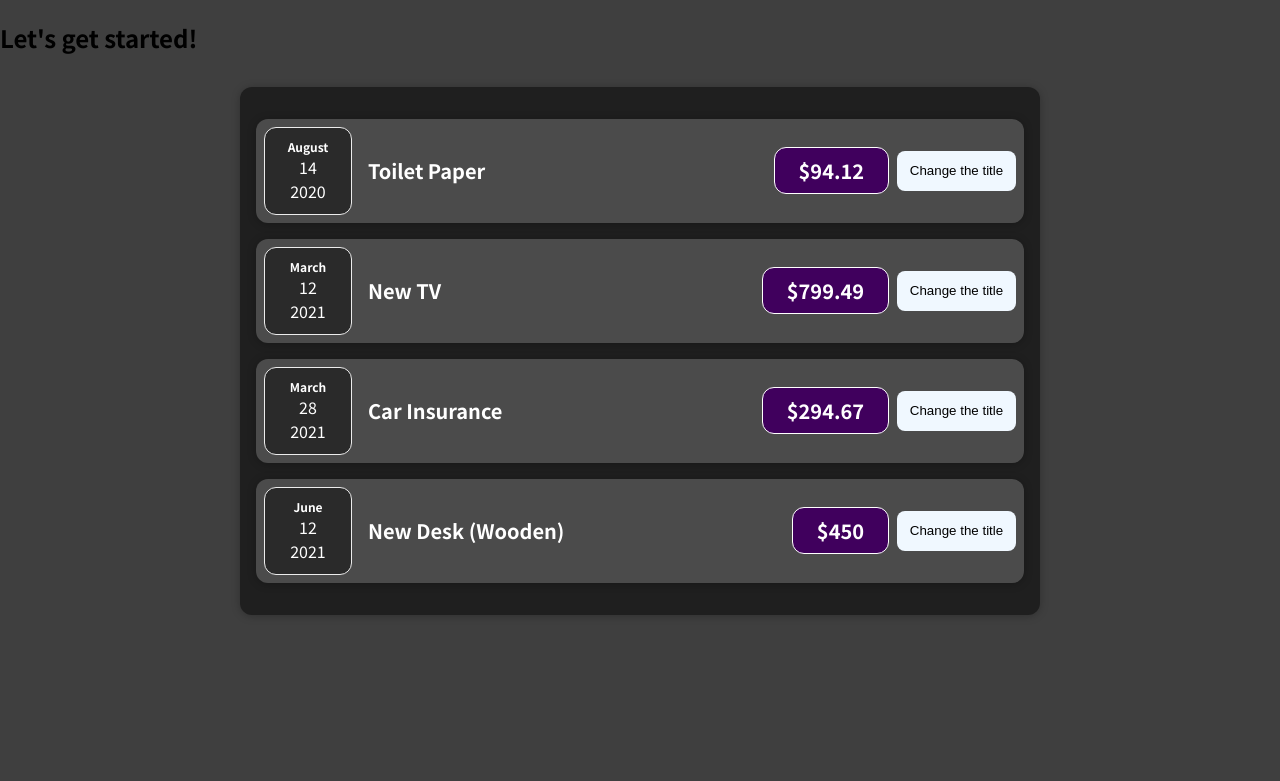
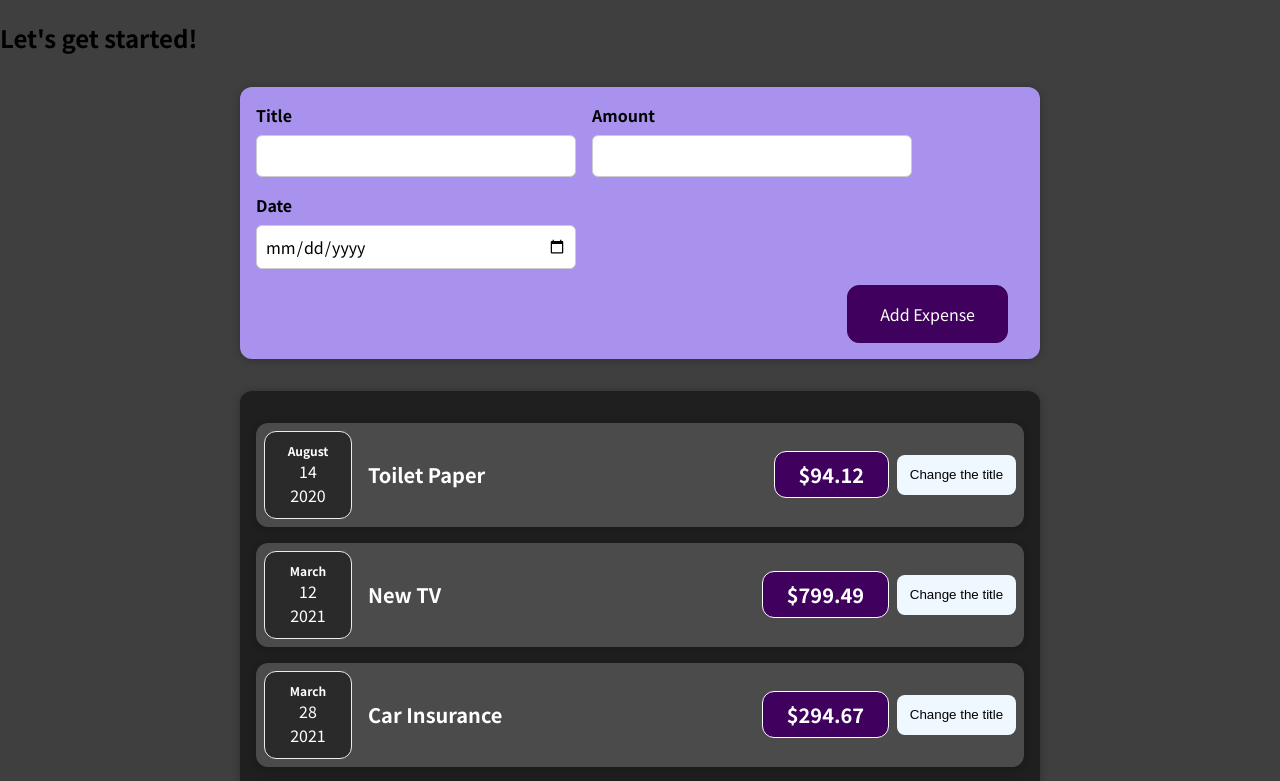
Before and after one commit to Asif-newaz/expense-manager, a React (Create React App) app: page / in a window 1280 px wide. Shown: the top 781 px of the page. Built offline with nearby package versions, Linux system fonts and the light colour scheme.

Commit message:
make expens form component

```diff
--- a/src/App.js
+++ b/src/App.js
@@ -1,5 +1,6 @@
 import React from "react";
 import Expenses from "./components/Expenses/Expenses";
+import NewExpense from "./components/NewExpense/NewExpense";
 
 const App = () => {
   const expenses = [
@@ -38,6 +39,7 @@ const App = () => {
   return (
     <div>
       <h2>Let's get started!</h2>
+      <NewExpense />
       <Expenses items={expenses} />
     </div>
   );
--- a/src/components/NewExpense/ExpenseForm.js
+++ b/src/components/NewExpense/ExpenseForm.js
@@ -1,7 +1,28 @@
 import React from "react";
+import "./ExpenseForm.css";
 
 const ExpenseForm = () => {
-  return <div></div>;
+  return (
+    <form>
+      <div className="new-expense__controls">
+        <div className="new-expense__control">
+          <label>Title</label>
+          <input type="text" />
+        </div>
+        <div className="new-expense__control">
+          <label>Amount</label>
+          <input type="number" min="0.01" step="0.01" />
+        </div>
+        <div className="new-expense__control">
+          <label>Date</label>
+          <input type="date" min="2020-01-01" max="2023-12-31" />
+        </div>
+      </div>
+      <div className="new-expense__actions">
+        <button type="submit">Add Expense</button>
+      </div>
+    </form>
+  );
 };
 
 export default ExpenseForm;
--- a/src/components/NewExpense/NewExpense.js
+++ b/src/components/NewExpense/NewExpense.js
@@ -1,9 +1,11 @@
 import React from "react";
 import "./NewExpense.css";
+import ExpenseForm from "./ExpenseForm";
 
 const NewExpense = () => {
   return (
     <div className="new-expense">
+      <ExpenseForm />
     </div>
   );
 };
```
Also changed, not shown: src/components/NewExpense/ExpenseForm.css (indentation only).
